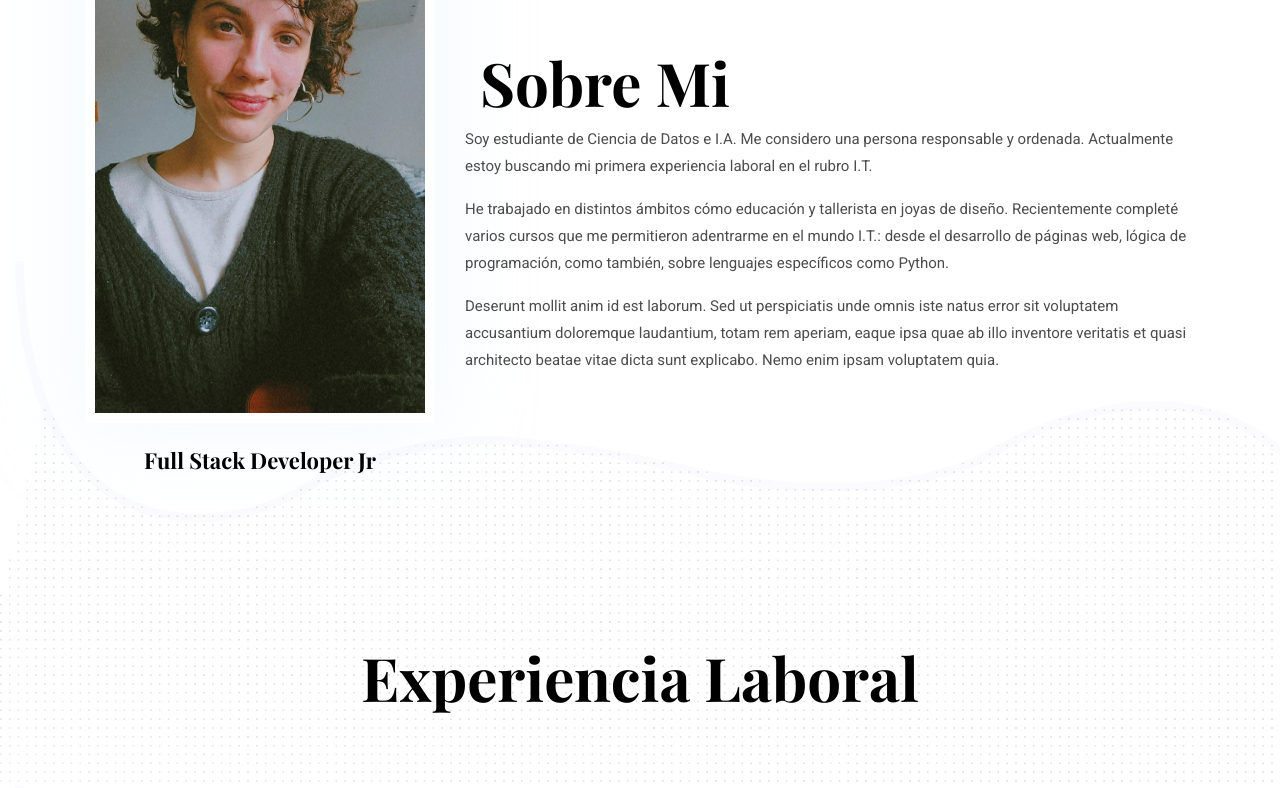
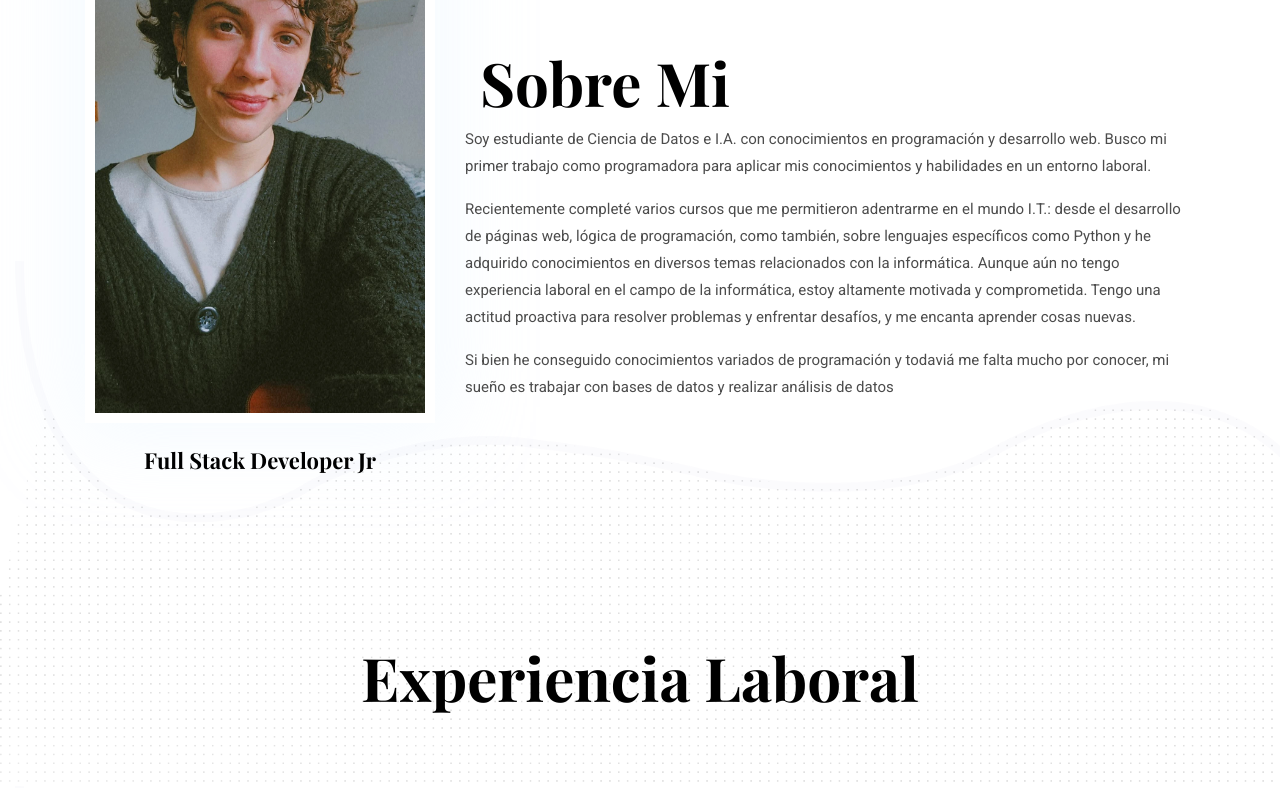
Before and after one commit to LauraPajaro/Arg.-Programa---Front-End, a website: page index.html in a window 1280 px wide. Shown: the part 860-1648 px from the top of the page. Drawn offline with nearby package versions, Linux system fonts and the light colour scheme.

Commit message:
Cambio en el texto de la sección Sobre mi usando I.A.

```diff
--- a/index.html
+++ b/index.html
@@ -132,14 +132,15 @@
           <div class="col-12">
             <h2 class="text-pink font-tertiary">Sobre Mi</h1>
           </div>
-          <p>Soy estudiante de Ciencia de Datos e I.A. Me considero una persona responsable y ordenada.
-            Actualmente estoy buscando mi primera experiencia laboral en el rubro I.T.</p>
-          <p>He trabajado en distintos ámbitos cómo educación y tallerista en joyas de diseño.
-            Recientemente completé varios cursos que me permitieron adentrarme en el mundo I.T.: desde el desarrollo de páginas web,
-            lógica de programación, como también, sobre lenguajes específicos como Python.</p>
-          <p>Deserunt mollit anim id est laborum. Sed ut perspiciatis unde omnis iste natus error sit voluptatem
-            accusantium doloremque laudantium, totam rem aperiam, eaque ipsa quae ab illo inventore veritatis et quasi
-            architecto beatae vitae dicta sunt explicabo. Nemo enim ipsam voluptatem quia.</p>
+          <p>Soy estudiante de Ciencia de Datos e I.A. con conocimientos en programación y desarrollo web.
+            Busco mi primer trabajo como programadora para aplicar mis conocimientos y habilidades en un entorno laboral.</p>
+          <p>Recientemente completé varios cursos que me permitieron adentrarme en el mundo I.T.: desde el desarrollo de páginas web,
+            lógica de programación, como también, sobre lenguajes específicos como Python y he adquirido conocimientos en diversos
+            temas relacionados con la informática.
+            Aunque aún no tengo experiencia laboral en el campo de la informática, estoy altamente motivada y comprometida.
+            Tengo una actitud proactiva para resolver problemas y enfrentar desafíos, y me encanta aprender cosas nuevas.</p>
+          <p>Si bien he conseguido conocimientos variados de programación y todaviá me falta mucho por conocer,
+            mi sueño es trabajar con bases de datos y realizar análisis de datos</p>
         </div>
       </div>
     </div>
```
